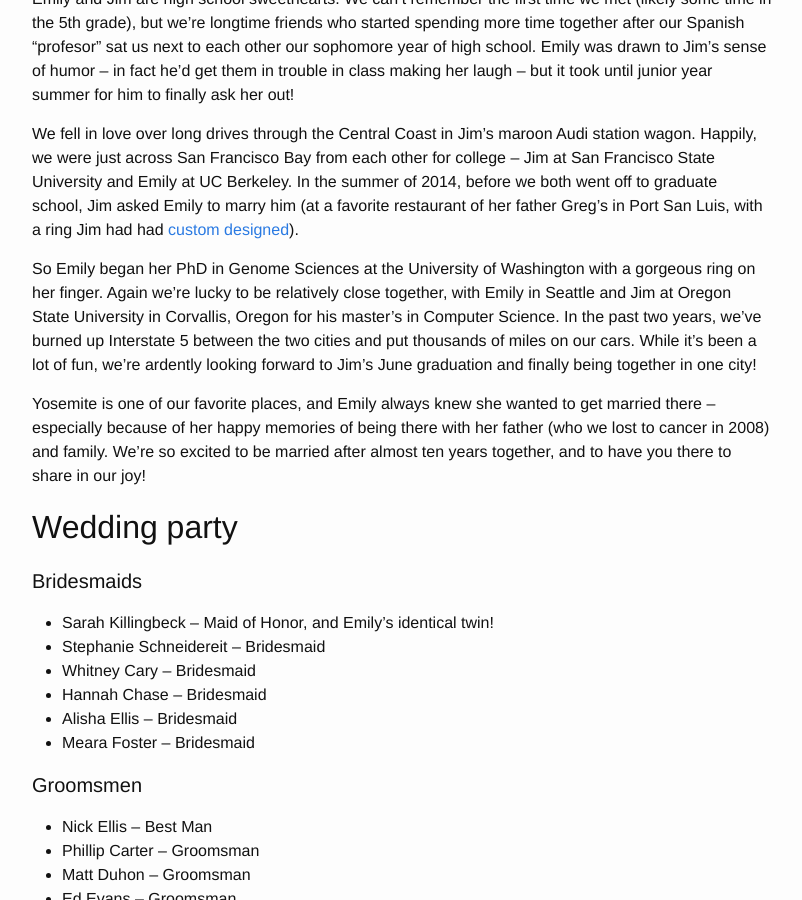
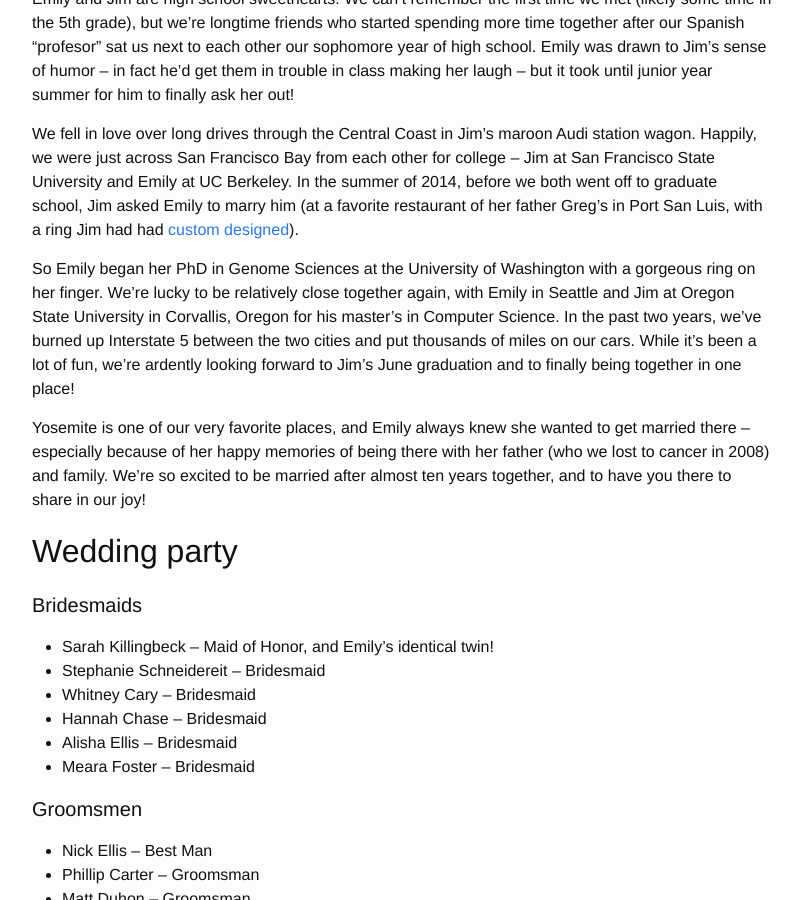
Before and after one commit to j-e-yosemite/j-e-yosemite.github.io, a Jekyll site: the page built from ourwedding.md, in a window 1280 px wide and 900 px high, scrolled down 868 px. Shown: the whole window, without its empty margins (238-1040 px from the left). Built offline with Jekyll 4.4.1, drawn with Linux system fonts in a browser that asks for light colours.

Commit message:
More edits

```diff
--- a/ourwedding.md
+++ b/ourwedding.md
@@ -32,9 +32,9 @@
 
 We fell in love over long drives through the Central Coast in Jim's maroon Audi station wagon. Happily, we were just across San Francisco Bay from each other for college -- Jim at San Francisco State University and Emily at UC Berkeley. In the summer of 2014, before we both went off to graduate school, Jim asked Emily to marry him (at a favorite restaurant of her father Greg's in Port San Luis, with a ring Jim had had [custom designed](http://www.serengetiwest.com/)).
 
-So Emily began her PhD in Genome Sciences at the University of Washington with a gorgeous ring on her finger. Again we're lucky to be relatively close together, with Emily in Seattle and Jim at Oregon State University in Corvallis, Oregon for his master's in Computer Science. In the past two years, we've burned up Interstate 5 between the two cities and put thousands of miles on our cars. While it's been a lot of fun, we're ardently looking forward to Jim's June graduation and finally being together in one city!
+So Emily began her PhD in Genome Sciences at the University of Washington with a gorgeous ring on her finger. We're lucky to be relatively close together again, with Emily in Seattle and Jim at Oregon State University in Corvallis, Oregon for his master's in Computer Science. In the past two years, we've burned up Interstate 5 between the two cities and put thousands of miles on our cars. While it's been a lot of fun, we're ardently looking forward to Jim's June graduation and to finally being together in one place!
 
-Yosemite is one of our favorite places, and Emily always knew she wanted to get married there -- especially because of her happy memories of being there with her father (who we lost to cancer in 2008) and family. We're so excited to be married after almost ten years together, and to have you there to share in our joy!
+Yosemite is one of our very favorite places, and Emily always knew she wanted to get married there -- especially because of her happy memories of being there with her father (who we lost to cancer in 2008) and family. We're so excited to be married after almost ten years together, and to have you there to share in our joy!
 
 ## Wedding party
 
```
